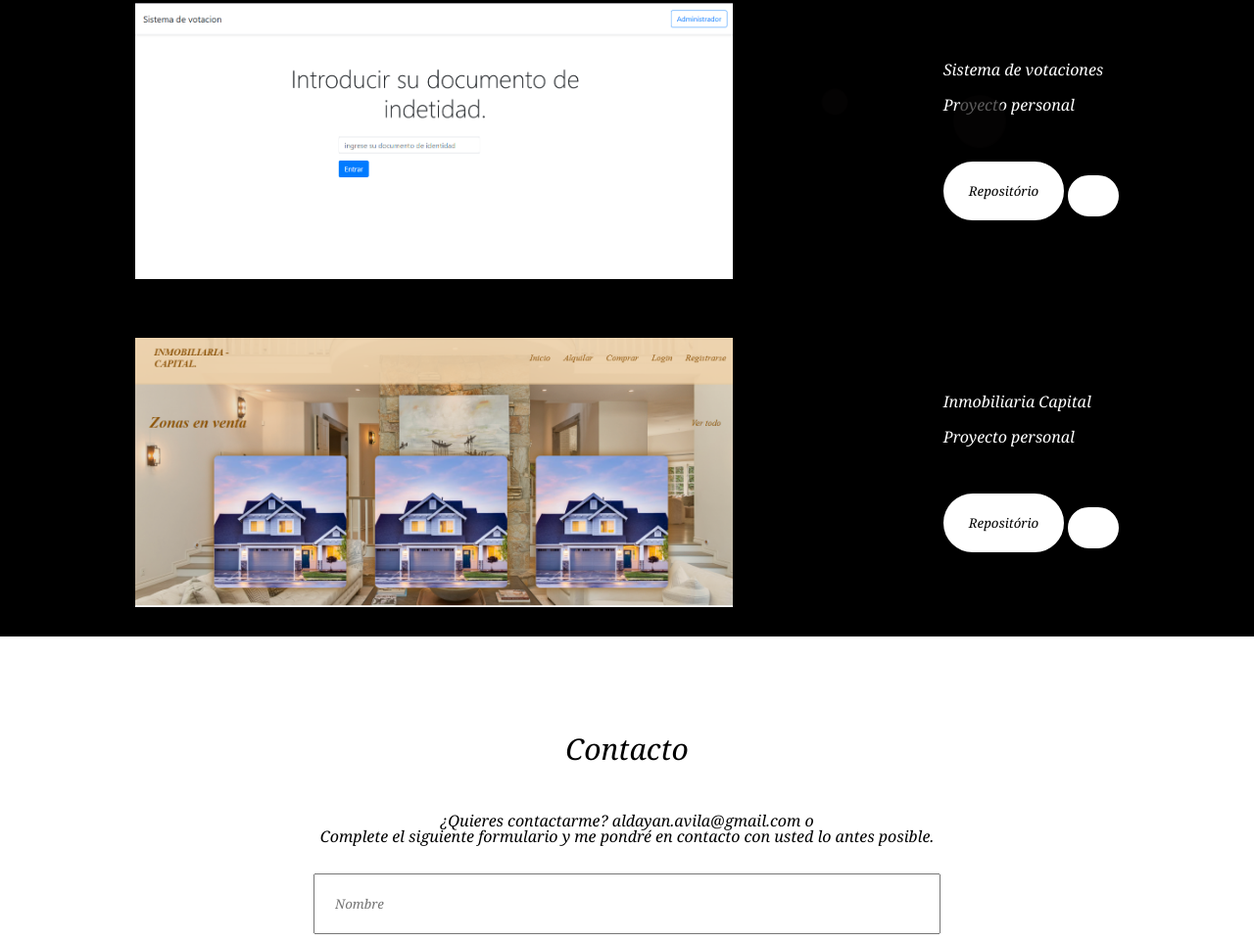
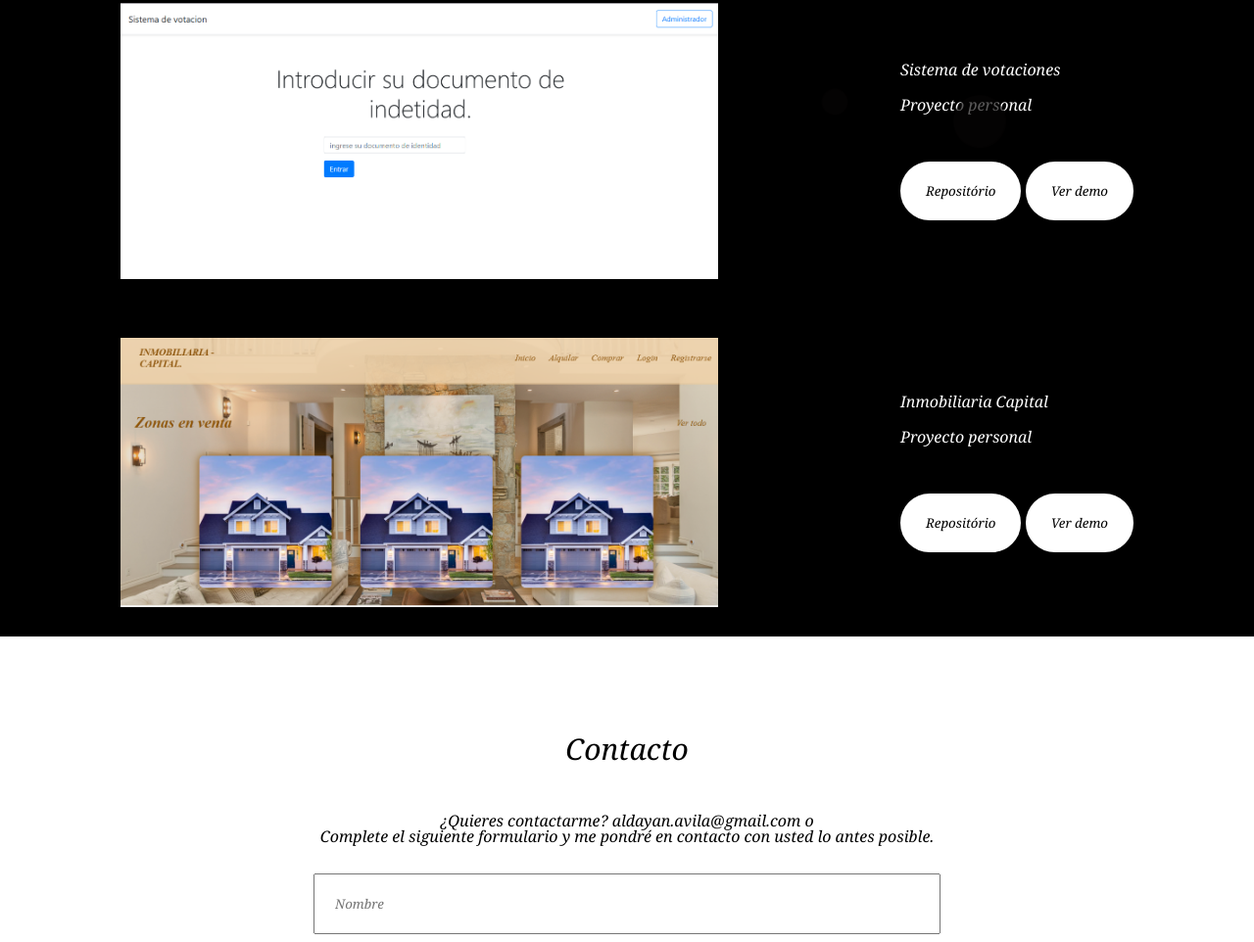
Before and after one commit to aldayan/portafolio, a plain HTML site: page index.html in a window 1280 px wide. Shown: the part 3995-4957 px from the top of the page at 98% size. Drawn offline with Linux system fonts and the light colour scheme.

Commit message:
Update index.html

```diff
--- a/index.html
+++ b/index.html
@@ -260,7 +260,7 @@
                             <h3 class="experiencia-texto">Proyecto personal </h3>
                             <div class="experiencia-descripcion">
                                 <span class="experiencia-repositorio"><a href="https://github.com/aldayan/votaciones"><button class="experiencia-boton">Repositório</button></a></span>
-                                <span class="experiencia-demo"><a href=""><button class="experiencia-boton"></button></a></span>
+                                <span class="experiencia-demo"><a href=""><button class="experiencia-boton">Ver demo</button></a></span>
                             </div>
                         </div>
                     </div>
@@ -272,7 +272,7 @@
                             <h3 class="experiencia-texto">Proyecto personal </h3>
                             <div class="experiencia-descripcion">
                                 <span class="experiencia-repositorio"><a href="https://github.com/aldayan/Inmobiliaria-capital"><button class="experiencia-boton">Repositório</button></a></span>
-                                <span class="experiencia-demo"><a href="http://inmobiliariacapital.free.nf/"><button class="experiencia-boton"></button></a></span>
+                                <span class="experiencia-demo"><a href="http://inmobiliariacapital.free.nf/"><button class="experiencia-boton">Ver demo</button></a></span>
                             </div>
                         </div>
                     </div>
```
